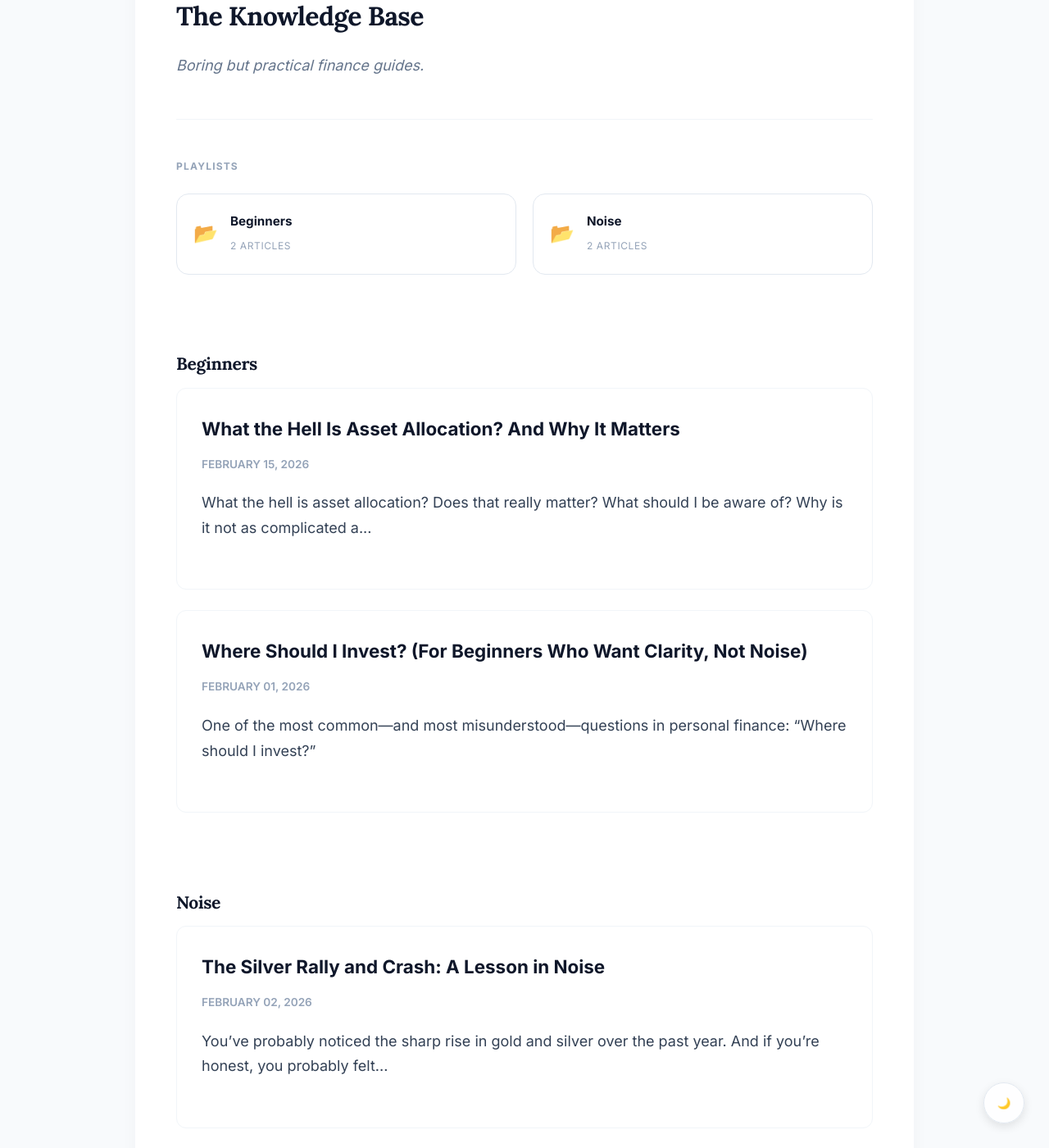
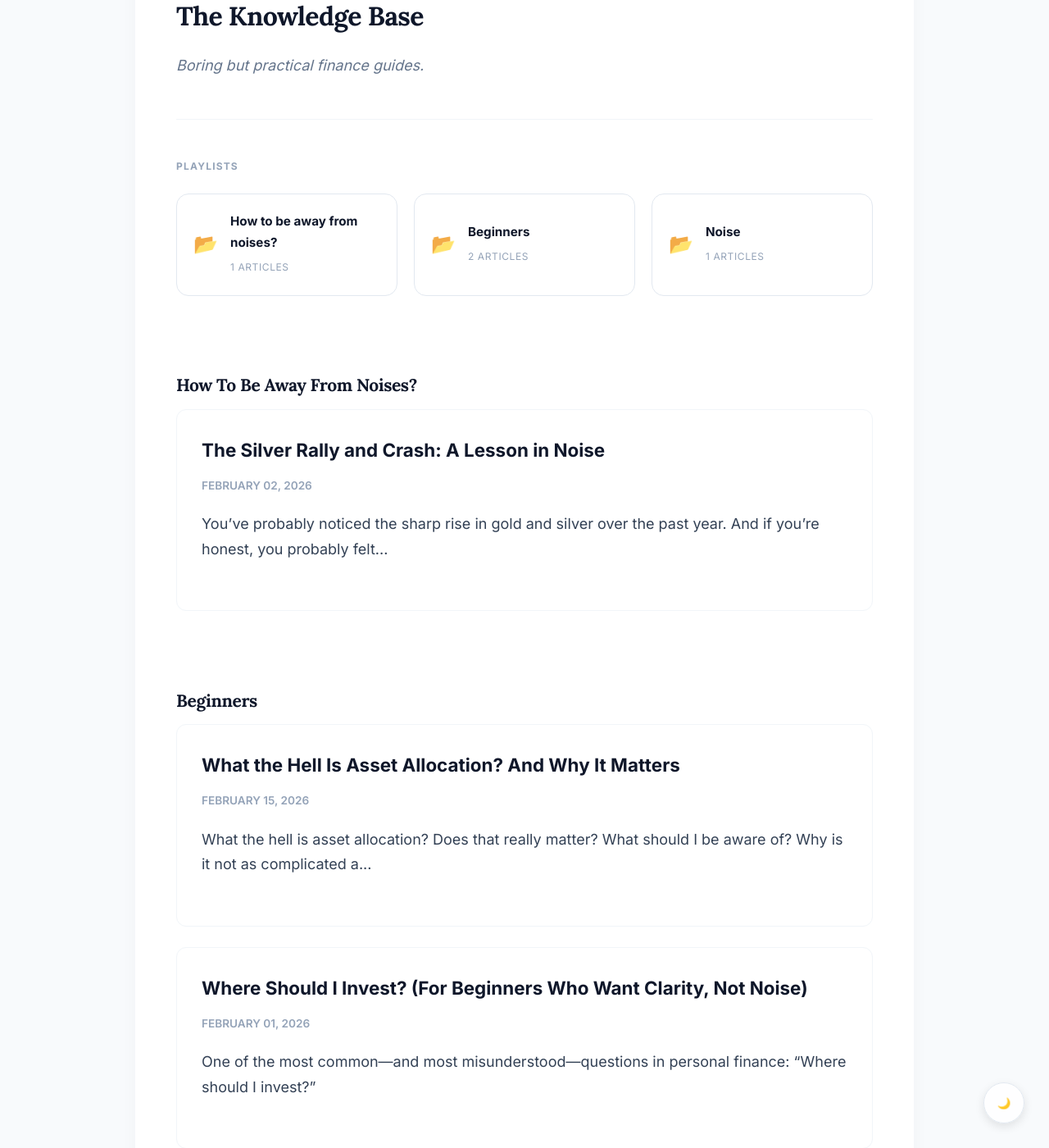
Before and after one commit to HarieshMK/HarieshMK.github.io, a Jekyll site: the page built from blogs.html, in a window 1280 px wide and 1400 px high, scrolled down 417 px. Shown: the whole window at 82% size. Built offline with Jekyll 4.4.1, drawn with Linux system fonts in a browser that asks for light colours; some of the changed text lies outside the part shown.

Commit message:
Update 2026-02-02-the-silver-rally-and-crash.md

```diff
--- a/_posts/2026-02-02-the-silver-rally-and-crash.md
+++ b/_posts/2026-02-02-the-silver-rally-and-crash.md
@@ -2,7 +2,7 @@
 layout: post
 title: "The Silver Rally and Crash: A Lesson in Noise"
 date: 2026-02-02
-category: noise
+category: How to be away from noises?
 ---
 
 You’ve probably noticed the sharp rise in gold and silver over the past year. And if you’re honest, you probably felt the FOMO—the urge to buy because prices were running away.
```
